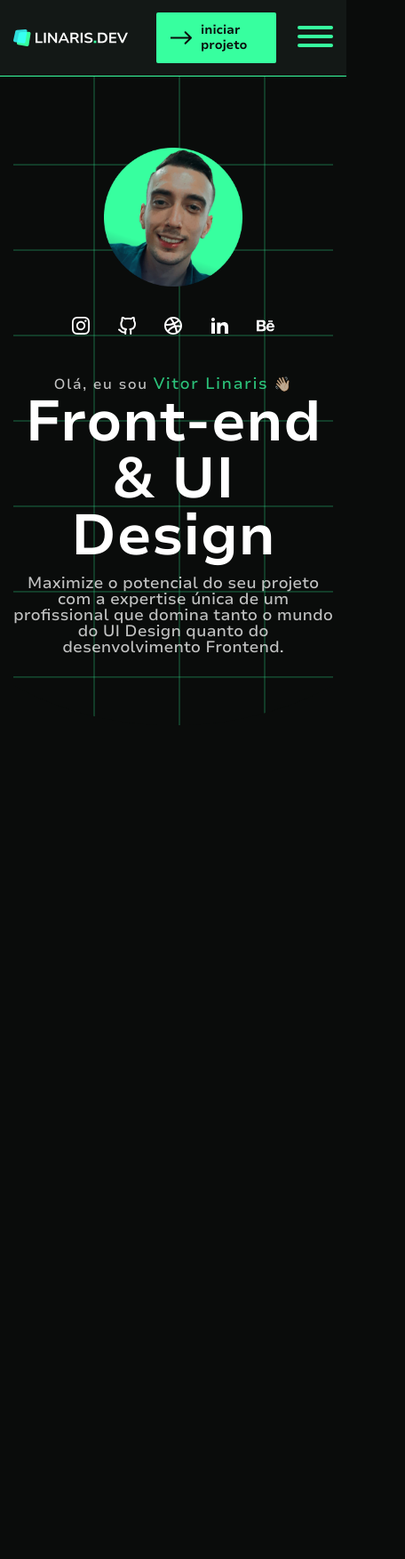
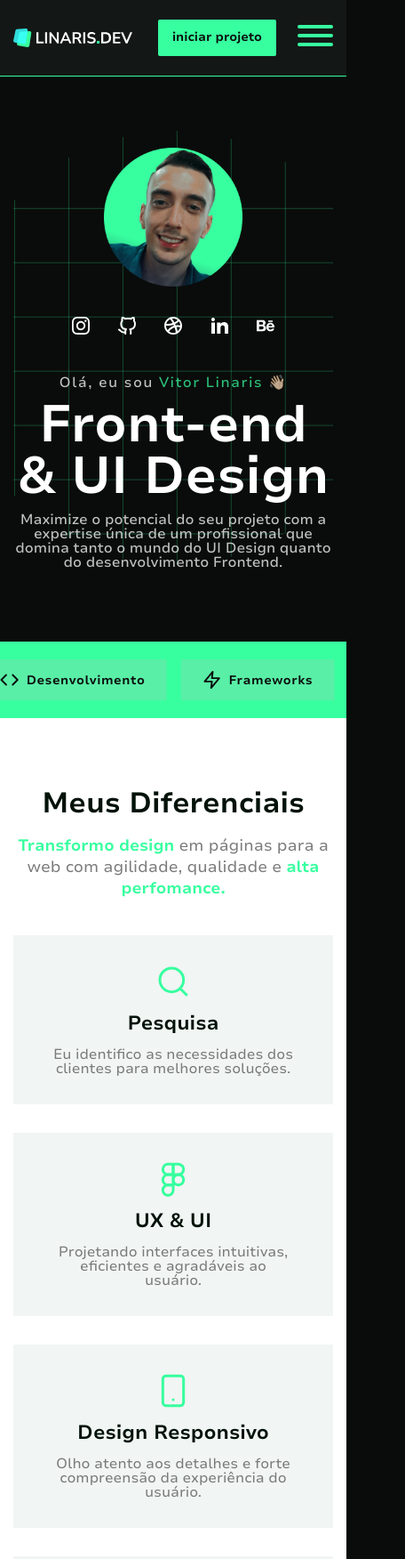
Before and after one commit to Vitor-Linaris/Portifolio, a website: page index.html in a window 390 px wide. Shown: the top 1752 px of the page at 89% size, 456 px wide, since content can reach past the window. Before the commit the page ends 1592 px from the top, so only its background shows below. Drawn offline with Linux system fonts and the light colour scheme.

Commit message:
Feat: add section marquee and skills responsive layout

```diff
--- a/index.html
+++ b/index.html
@@ -18,11 +18,9 @@
   <body>
     <header>
       <div class="container">
-        <div class="logo">
-          <a href="">
-            <img src="./img/logo.svg" alt="" />
-          </a>
-        </div>
+        <a href="">
+          <img src="./img/logo.svg" alt="" />
+        </a>
         <nav class="menu">
           <ul>
             <li>
@@ -305,7 +303,7 @@
               <img src="./img/zap-green.svg" alt="" />
               <h3>Frameworks</h3>
               <p>
-                Conhecimento em vários frameworks e bibliotecas de front-end..
+                Conhecimento em vários frameworks e bibliotecas de front-end.
               </p>
             </li>
             <li>
--- a/scss/_header.scss
+++ b/scss/_header.scss
@@ -51,8 +51,8 @@ header {
   }
   .menu-mobile {
     position: absolute;
-    top: 9.6rem;
-    height: calc(100vh - 96px);
+    top: 8.6rem;
+    height: calc(100vh - 86px);
     width: 100%;
     background: linear-gradient(
       115.6deg,
@@ -100,11 +100,9 @@ header {
   }
   @media (max-width: 576px) {
     height: 8.6rem;
-    .logo {
+    .container {
       a {
-        img {
-          width: 80%;
-        }
+        max-width: 134px;
       }
     }
   }
--- a/scss/_home.scss
+++ b/scss/_home.scss
@@ -108,6 +108,7 @@
     align-items: center;
     justify-content: center;
     background: url("../img/background.svg") no-repeat center center;
+    background-size: cover;
     padding-top: 16.9rem;
     padding-bottom: 16.2rem;
     .social-media-mobile {
@@ -128,6 +129,9 @@
           color: $color-primary-default;
           opacity: 1;
         }
+      }
+      h1 {
+        margin-top: 8px;
       }
       span {
         display: inline-block;
@@ -167,7 +171,8 @@
       display: none;
     }
     .content {
-      padding-top: 112px;
+      padding-top: 11.2rem;
+      padding-bottom: 11.2rem;
       .social-media-mobile {
         display: block;
         margin-top: 2.4rem;
@@ -250,10 +255,11 @@
       }
       .text {
         h1 {
-          font-size: 64px;
+          font-size: 5.8rem;
         }
         span {
-          font-size: 18px;
+          max-width: 46rem;
+          font-size: 1.6rem;
         }
       }
     }
@@ -261,7 +267,6 @@
 }
 
 .s-marquee {
-  display: none;
   width: 100%;
   background-color: $color-primary-default;
   padding: 2.65rem 0;
@@ -290,10 +295,23 @@
       }
     }
   }
+  @media (max-width: 576px) {
+    padding: 2rem 0;
+    .content-marquee {
+      .item-marquee {
+        padding: 12px 24px;
+        img {
+          width: 22px;
+        }
+        p {
+          font-size: 14px;
+        }
+      }
+    }
+  }
 }
 
 .s-skills {
-  display: none;
   width: 100%;
   padding: 112px 0;
   background-color: $white;
@@ -351,10 +369,46 @@
   .skills-top {
     padding-bottom: 32px;
   }
+  @media (max-width: 1090px) {
+    .skills-title {
+      flex-direction: column;
+      text-align: center;
+      gap: 20px;
+      padding-bottom: 4rem;
+    }
+    .skills-top,
+    .skills-bottom {
+      ul {
+        li {
+          display: flex;
+          flex-direction: column;
+          align-items: center;
+          text-align: center;
+        }
+      }
+    }
+  }
+  @media (max-width: 850px) {
+    .skills-top,
+    .skills-bottom {
+      ul {
+        grid-template-columns: 1fr;
+        justify-content: center;
+        align-items: center;
+        li {
+          p {
+            max-width: 27.3rem;
+          }
+        }
+      }
+    }
+  }
+  @media (max-width: 576px) {
+    padding: 8rem 0;
+  }
 }
 
 .s-about-me {
-  display: none;
   padding-bottom: 112px;
   .container {
     position: relative;
--- a/scss/_patterns.scss
+++ b/scss/_patterns.scss
@@ -15,5 +15,8 @@
   @media (max-width: 576px) {
     font-size: 14px;
     padding: 12px 16px;
+    img {
+      display: none;
+    }
   }
 }
```
Also changed, not shown: css/main.css.
